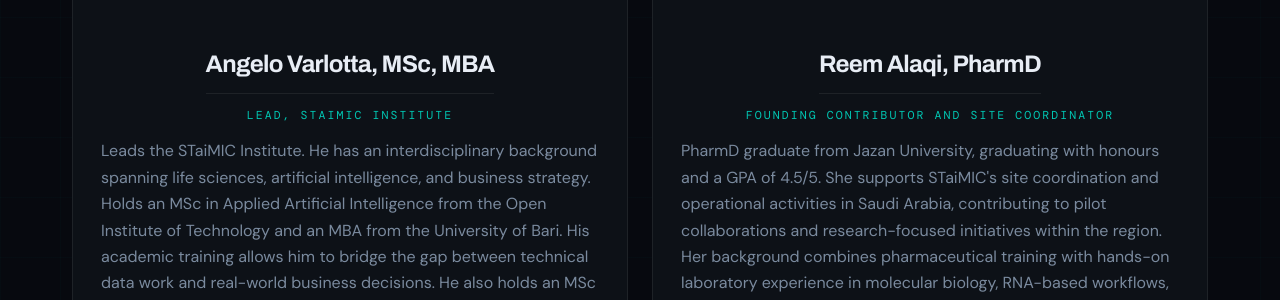
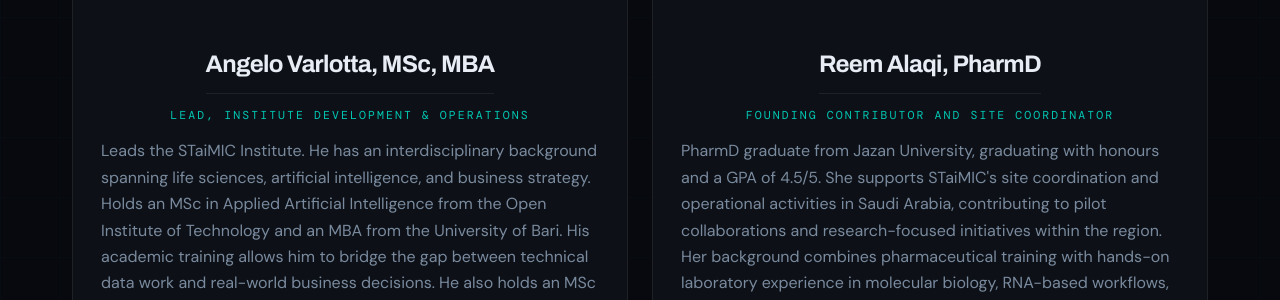
Before and after one commit to STaiMIC/staimic_web, a Jekyll site: the page built from team.md, in a window 1280 px wide and 900 px high, scrolled down 831 px. Shown: the part 223-523 px from the top of the window. Built offline with Jekyll 4.4.1, drawn with Linux system fonts in a browser that asks for light colours.

Commit message:
Update team member role from 'Lead, STaiMIC Institute' to 'Lead, Institute Development & Operations'

```diff
--- a/team.md
+++ b/team.md
@@ -35,7 +35,7 @@ Appointed contributor to the WHO/EU Innovation Platform for Digital and Tech Inn
     <div class="team-card">
       <img class="team-avatar" src="{{ site.baseurl }}/assets/logo.webp" alt="Angelo Varlotta, MSc, MBA" />
       <h2>Angelo Varlotta, MSc, MBA</h2>
-      <p class="eyebrow">Lead, STaiMIC Institute</p>
+      <p class="eyebrow">Lead, Institute Development & Operations</p>
       <p class="team-bio">Leads the STaiMIC Institute. He has an interdisciplinary background spanning life sciences, artificial intelligence, and business strategy. Holds an MSc in Applied Artificial Intelligence from the Open Institute of Technology and an MBA from the University of Bari. His academic training allows him to bridge the gap between technical data work and real-world business decisions. He also holds an MSc in Biology from the University of Urbino and a 2nd-level Master's in Cytogenetics from Roma Tre, where he trained at the Bambino Gesù Pediatric Hospital in Rome.
 Beyond his professional work, he is a committed volunteer with Neuromatch Academy, where he has served as Professional Development Co-Chair for both the 2024 and 2026 editions. He combines technical expertise with strong communication skills and a genuine passion for making science and data accessible to everyone.</p>
       <button class="read-more-toggle" onclick="toggleBio(this)">Read more</button>
```
